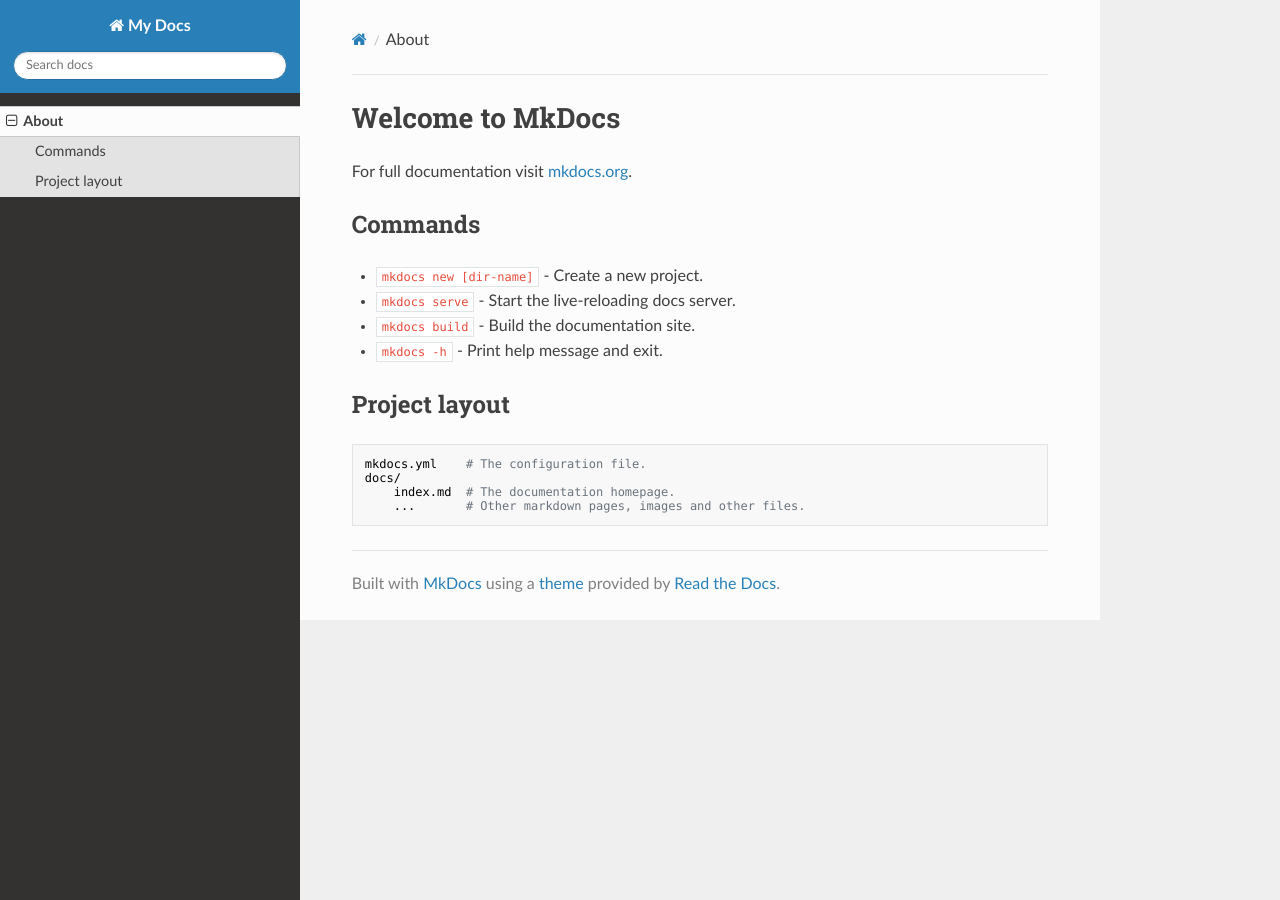
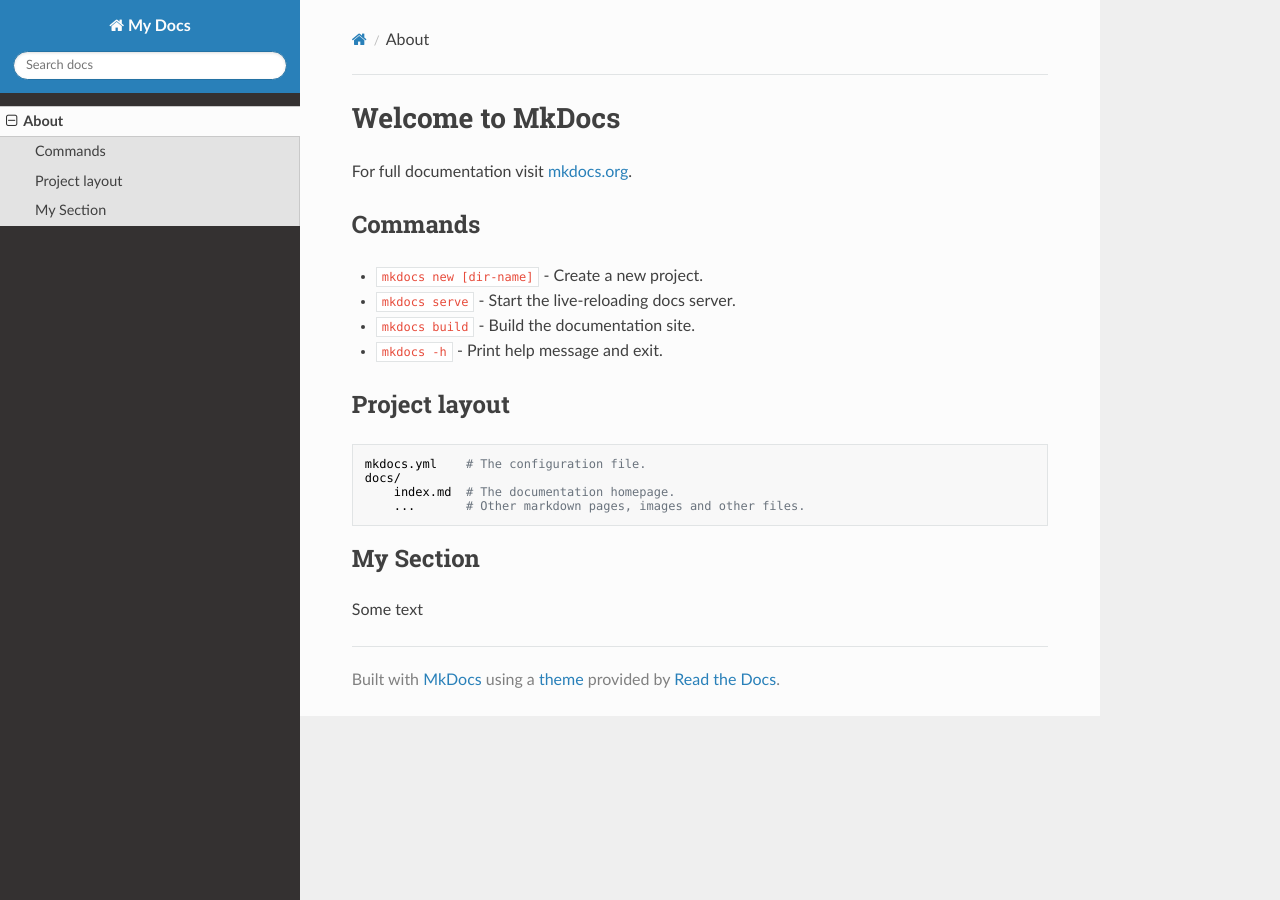
Before and after one commit to rchex/rchex, an MkDocs documentation site: the page built from docs/index.md, in a window 1280 px wide. Built offline with MkDocs 1.6.1, drawn with Linux system fonts in a browser that asks for light colours; nearby versions of some CDN libraries.

Commit message:
commit message

```diff
--- a/docs/index.md
+++ b/docs/index.md
@@ -15,3 +15,7 @@ For full documentation visit [mkdocs.org](https://www.mkdocs.org).
     docs/
         index.md  # The documentation homepage.
         ...       # Other markdown pages, images and other files.
+
+## My Section
+
+Some text
```
